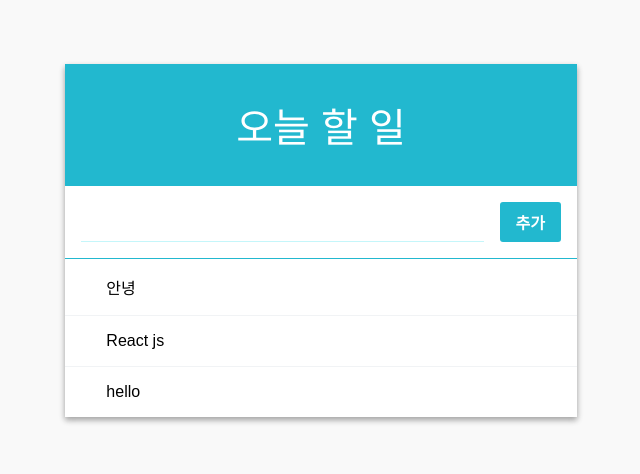
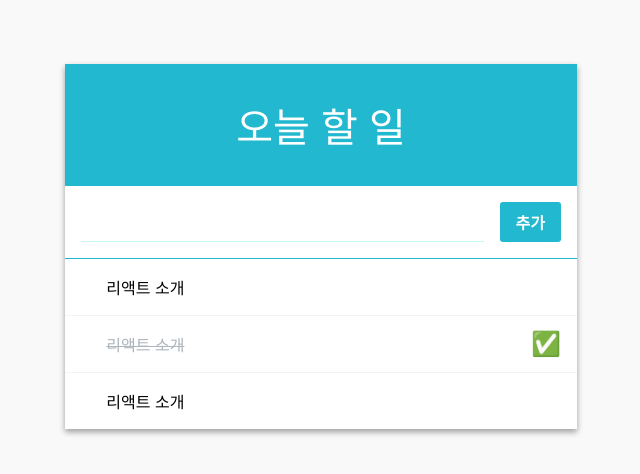
Before and after one commit to jungwoonlim/react-ToDoApp, a React (Create React App) app: page / in a window 1280 px wide. Shown: the top 474 px of the page, without its empty margins (319-959 px from the left). Built offline with nearby package versions, Linux system fonts and the light colour scheme.

Commit message:
State Management part Two

```diff
--- a/src/App.js
+++ b/src/App.js
@@ -40,11 +40,20 @@ class App extends Component {
   };
 
   render() {
-    const { input } = this.state;
+    const { input, todos } = this.state;
     const { handleChange, handleCreate, handleKeyPress } = this;
     return (
-      <TodoListTemplate form={<Form />}>
-        <TodoItemList />
+      <TodoListTemplate
+        form={
+          <Form
+            value={input}
+            onKeyPress={handleKeyPress}
+            onChange={handleChange}
+            onCreate={handleCreate}
+          />
+        }
+      >
+        <TodoItemList todos={todos} />
       </TodoListTemplate>
     );
   }
--- a/src/components/TodoItemList.js
+++ b/src/components/TodoItemList.js
@@ -4,13 +4,19 @@ import TodoItem from "./TodoItem";
 class TodoItemList extends Component {
   render() {
     const { todos, onToggle, onRemove } = this.props;
-    return (
-      <div>
-        <TodoItem text="안녕" />
-        <TodoItem text="React js" />
-        <TodoItem text="hello" />
-      </div>
-    );
+
+    const todoList = todos.map(({ id, text, checked }) => (
+      <TodoItem
+        id={id}
+        text={text}
+        checked={checked}
+        onToggle={onToggle}
+        onRemove={onRemove}
+        key={id}
+      />
+    ));
+
+    return <div>{todoList}</div>;
   }
 }
 
```
